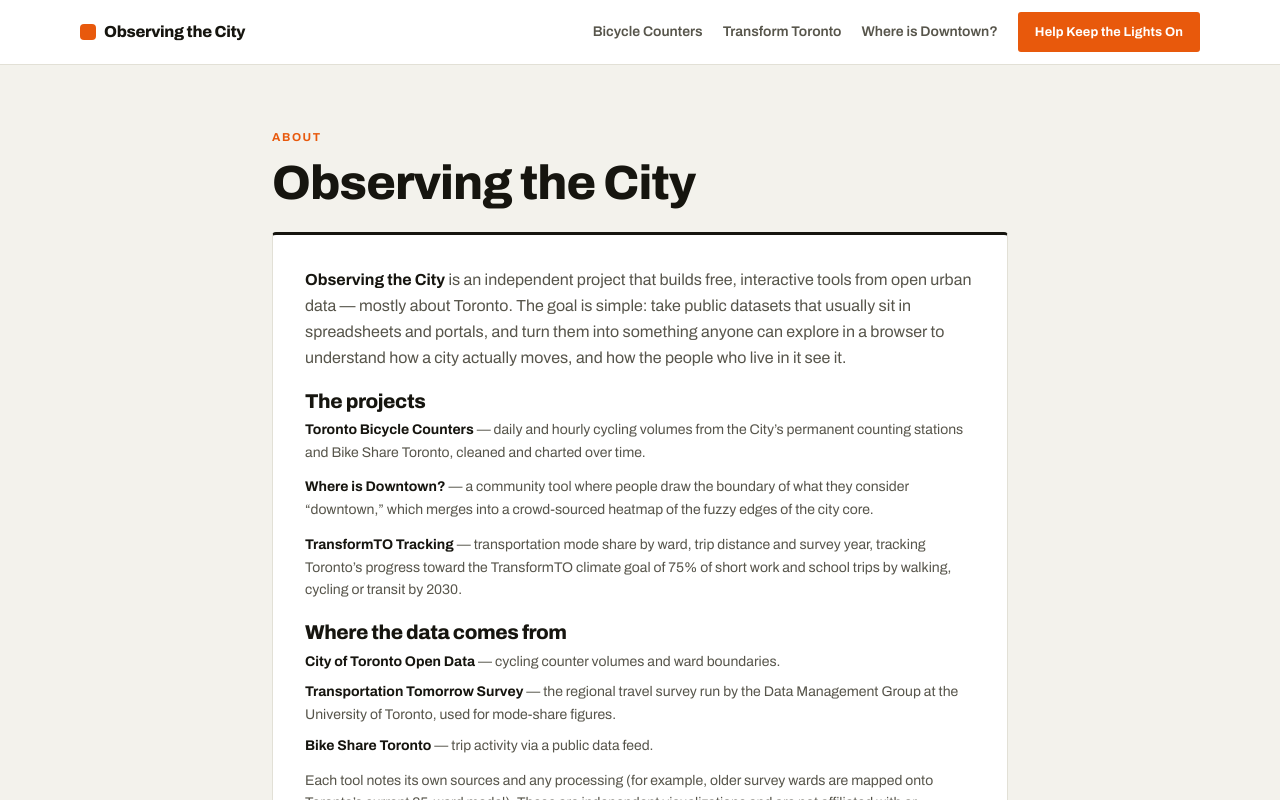
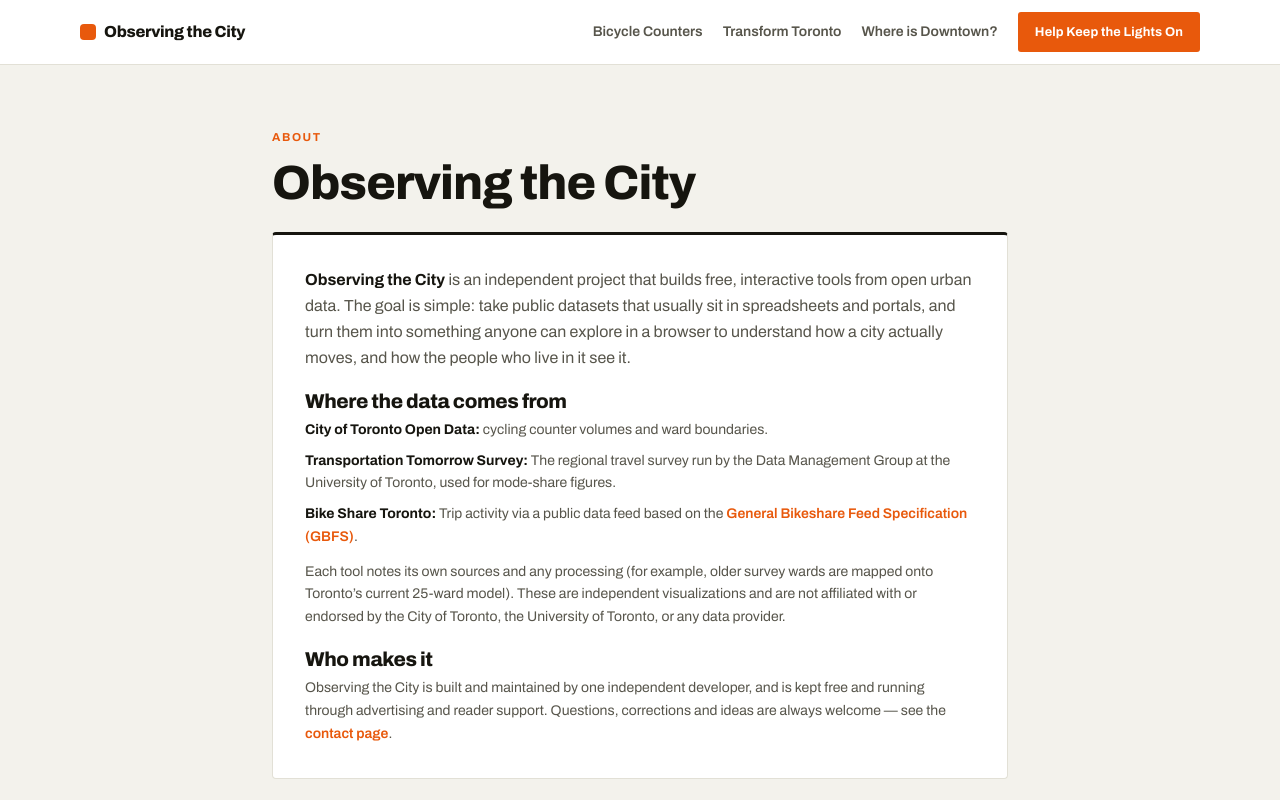
Before and after one commit to IsaacBerman/toronto-bike-counters, a Next.js app: page /about in a window 1280 px wide. Shown: the top 800 px of the page. Built offline with nearby package versions, Linux system fonts and the light colour scheme.

Commit message:
add gbfs

```diff
--- a/app/about/page.js
+++ b/app/about/page.js
@@ -19,35 +19,10 @@
 
           <div className="dd-panel-ruled p-6 sm:p-8 space-y-5" style={{ color: 'var(--ink-2)' }}>
             <p className="text-base leading-relaxed">
-              <b style={{ color: 'var(--ink)' }}>Observing the City</b> is an independent project that builds free, interactive tools from open urban data — mostly
-              about Toronto. The goal is simple: take public datasets that usually sit in
+              <b style={{ color: 'var(--ink)' }}>Observing the City</b> is an independent project that builds free, interactive tools from open urban data. The goal is simple: take public datasets that usually sit in
               spreadsheets and portals, and turn them into something anyone can explore in a browser
               to understand how a city actually moves, and how the people who live in it see it.
             </p>
-
-            <div>
-              <h2 className="dd-title text-xl mb-2" style={{ color: 'var(--ink)' }}>
-                The projects
-              </h2>
-              <ul className="space-y-3 text-sm leading-relaxed">
-                <li>
-                  <b style={{ color: 'var(--ink)' }}>Toronto Bicycle Counters</b> — daily and hourly
-                  cycling volumes from the City&rsquo;s permanent counting stations and Bike Share
-                  Toronto, cleaned and charted over time.
-                </li>
-                <li>
-                  <b style={{ color: 'var(--ink)' }}>Where is Downtown?</b> — a community tool where
-                  people draw the boundary of what they consider &ldquo;downtown,&rdquo; which merges
-                  into a crowd-sourced heatmap of the fuzzy edges of the city core.
-                </li>
-                <li>
-                  <b style={{ color: 'var(--ink)' }}>TransformTO Tracking</b> — transportation mode
-                  share by ward, trip distance and survey year, tracking Toronto&rsquo;s progress
-                  toward the TransformTO climate goal of 75% of short work and school trips by
-                  walking, cycling or transit by 2030.
-                </li>
-              </ul>
-            </div>
 
             <div>
               <h2 className="dd-title text-xl mb-2" style={{ color: 'var(--ink)' }}>
@@ -55,17 +30,26 @@
               </h2>
               <ul className="space-y-2 text-sm leading-relaxed">
                 <li>
-                  <b style={{ color: 'var(--ink)' }}>City of Toronto Open Data</b> — cycling counter
+                  <b style={{ color: 'var(--ink)' }}>City of Toronto Open Data:</b> cycling counter
                   volumes and ward boundaries.
                 </li>
                 <li>
-                  <b style={{ color: 'var(--ink)' }}>Transportation Tomorrow Survey</b> — the
+                  <b style={{ color: 'var(--ink)' }}>Transportation Tomorrow Survey:</b> The
                   regional travel survey run by the Data Management Group at the University of
                   Toronto, used for mode-share figures.
                 </li>
                 <li>
-                  <b style={{ color: 'var(--ink)' }}>Bike Share Toronto</b> — trip activity via a
-                  public data feed.
+                  <b style={{ color: 'var(--ink)' }}>Bike Share Toronto:</b> Trip activity via a
+                  public data feed based on the{' '}
+                  <a
+                    href="https://gbfs.org/"
+                    target="_blank"
+                    rel="noopener noreferrer"
+                    className="dd-link-accent"
+                  >
+                    General Bikeshare Feed Specification (GBFS)
+                  </a>
+                  .
                 </li>
               </ul>
               <p className="text-sm leading-relaxed mt-3">
```
